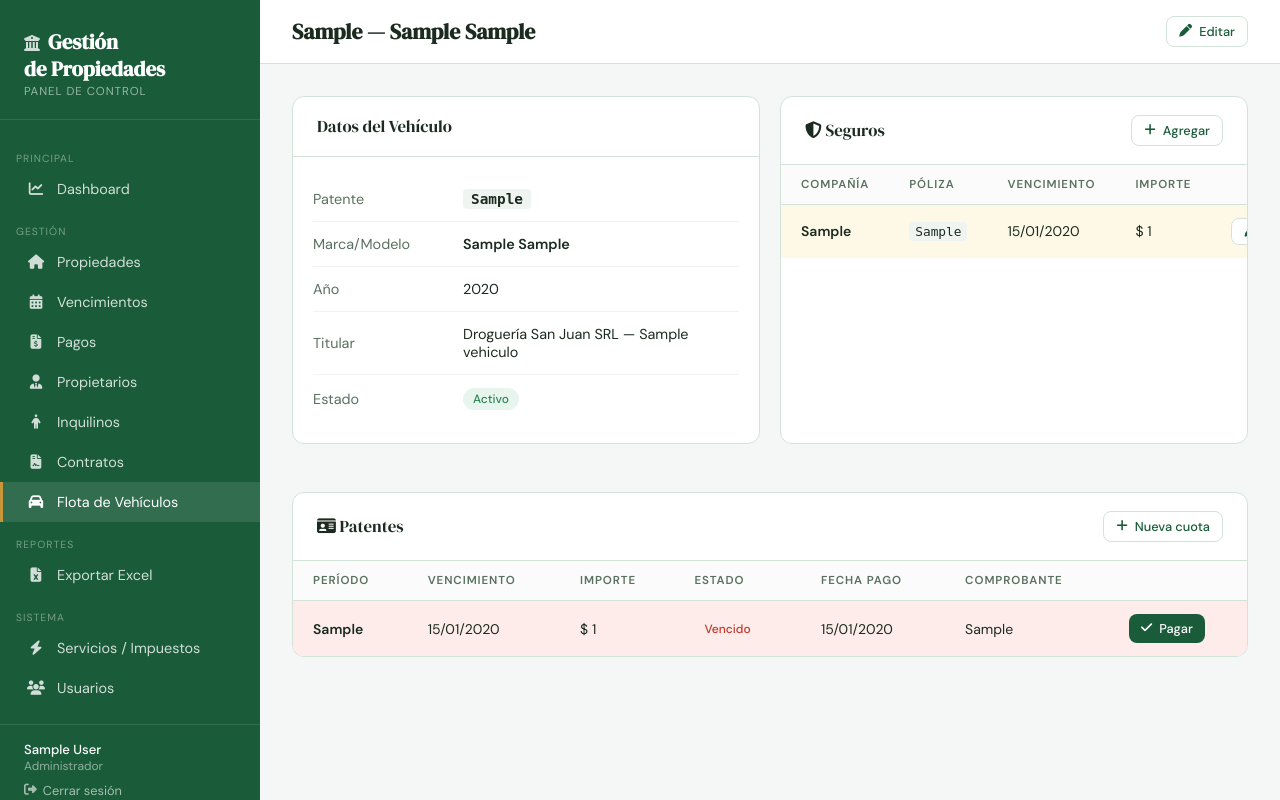
After one commit to noroestenutricionsrl-coder/propiedades-app, a Django app: page /vehiculos/1/ in a window 1280 px wide. The commit adds this page. Run offline with Django 5.2, Linux system fonts and the light colour scheme; a user stored in the database is signed in; tables that the repository leaves empty hold one stand-in row (values such as "Sample post").

Commit message:
agregar modulo flota de vehiculos

```diff
--- a/core/views.py
+++ b/core/views.py
@@ -770,3 +770,176 @@ def contrato_eliminar(request, pk):
         'tipo': 'el contrato',
         'volver': 'contratos_lista',
     })
+
+
+# ============ FLOTA DE VEHÍCULOS ============
+
+@login_required
+def vehiculos_lista(request):
+    from .models import Vehiculo
+    titular = request.GET.get('titular', '')
+    vehiculos = Vehiculo.objects.all()
+    if titular:
+        vehiculos = vehiculos.filter(titular=titular)
+    return render(request, 'core/vehiculos_lista.html', {
+        'vehiculos': vehiculos,
+        'titular_filtro': titular,
+        'titulares': Vehiculo.TITULAR_CHOICES,
+    })
+
+
+@login_required
+def vehiculo_detalle(request, pk):
+    from .models import Vehiculo
+    from datetime import date, timedelta
+    vehiculo = get_object_or_404(Vehiculo, pk=pk)
+    hoy = date.today()
+    en_7_dias = hoy + timedelta(days=7)
+
+    # Actualizar patentes vencidas
+    vehiculo.patentes.filter(estado='pendiente', fecha_vencimiento__lt=hoy).update(estado='vencido')
+
+    seguros = vehiculo.seguros.filter(activo=True).order_by('-fecha_vencimiento')
+    patentes = vehiculo.patentes.all().order_by('-fecha_vencimiento')
+
+    return render(request, 'core/vehiculo_detalle.html', {
+        'vehiculo': vehiculo,
+        'seguros': seguros,
+        'patentes': patentes,
+        'hoy': hoy,
+        'en_7_dias': en_7_dias,
+    })
+
+
+@login_required
+def vehiculo_crear(request):
+    from .forms import VehiculoForm
+    if request.user.perfil.rol == 'consulta':
+        return redirect('vehiculos_lista')
+    if request.method == 'POST':
+        form = VehiculoForm(request.POST)
+        if form.is_valid():
+            v = form.save()
+            return redirect('vehiculo_detalle', pk=v.pk)
+    else:
+        form = VehiculoForm()
+    return render(request, 'core/form_generico.html', {
+        'form': form, 'titulo': 'Nuevo Vehículo', 'volver': 'vehiculos_lista'
+    })
+
+
+@login_required
+def vehiculo_editar(request, pk):
+    from .forms import VehiculoForm
+    from .models import Vehiculo
+    vehiculo = get_object_or_404(Vehiculo, pk=pk)
+    if request.user.perfil.rol == 'consulta':
+        return redirect('vehiculo_detalle', pk=pk)
+    if request.method == 'POST':
+        form = VehiculoForm(request.POST, instance=vehiculo)
+        if form.is_valid():
+            form.save()
+            return redirect('vehiculo_detalle', pk=pk)
+    else:
+        form = VehiculoForm(instance=vehiculo)
+    return render(request, 'core/form_generico.html', {
+        'form': form, 'titulo': f'Editar — {vehiculo}', 'volver': 'vehiculos_lista'
+    })
+
+
+@login_required
+def vehiculo_eliminar(request, pk):
+    from .models import Vehiculo
+    if request.user.perfil.rol == 'consulta':
+        return redirect('vehiculos_lista')
+    vehiculo = get_object_or_404(Vehiculo, pk=pk)
+    if request.method == 'POST':
+        vehiculo.delete()
+        return redirect('vehiculos_lista')
+    return render(request, 'core/confirmar_eliminar.html', {
+        'objeto': str(vehiculo), 'tipo': 'el vehículo', 'volver': 'vehiculos_lista'
+    })
+
+
+@login_required
+def seguro_crear(request, vehiculo_pk):
+    from .forms import SeguroVehiculoForm
+    from .models import Vehiculo
+    vehiculo = get_object_or_404(Vehiculo, pk=vehiculo_pk)
+    if request.user.perfil.rol == 'consulta':
+        return redirect('vehiculo_detalle', pk=vehiculo_pk)
+    if request.method == 'POST':
+        form = SeguroVehiculoForm(request.POST)
+        if form.is_valid():
+            s = form.save(commit=False)
+            s.vehiculo = vehiculo
+            s.save()
+            return redirect('vehiculo_detalle', pk=vehiculo_pk)
+    else:
+        form = SeguroVehiculoForm()
+    return render(request, 'core/form_generico.html', {
+        'form': form, 'titulo': f'Nuevo Seguro — {vehiculo}',
+        'volver': 'vehiculo_detalle', 'volver_pk': vehiculo_pk
+    })
+
+
+@login_required
+def seguro_editar(request, pk):
+    from .forms import SeguroVehiculoForm
+    from .models import SeguroVehiculo
+    seguro = get_object_or_404(SeguroVehiculo, pk=pk)
+    if request.user.perfil.rol == 'consulta':
+        return redirect('vehiculo_detalle', pk=seguro.vehiculo.pk)
+    if request.method == 'POST':
+        form = SeguroVehiculoForm(request.POST, instance=seguro)
+        if form.is_valid():
+            form.save()
+            return redirect('vehiculo_detalle', pk=seguro.vehiculo.pk)
+    else:
+        form = SeguroVehiculoForm(instance=seguro)
+    return render(request, 'core/form_generico.html', {
+        'form': form, 'titulo': f'Editar Seguro — {seguro.vehiculo}',
+        'volver': 'vehiculo_detalle', 'volver_pk': seguro.vehiculo.pk
+    })
+
+
+@login_required
+def patente_crear(request, vehiculo_pk):
+    from .forms import PatenteVehiculoForm
+    from .models import Vehiculo
+    vehiculo = get_object_or_404(Vehiculo, pk=vehiculo_pk)
+    if request.user.perfil.rol == 'consulta':
+        return redirect('vehiculo_detalle', pk=vehiculo_pk)
+    if request.method == 'POST':
+        form = PatenteVehiculoForm(request.POST)
+        if form.is_valid():
+            p = form.save(commit=False)
+            p.vehiculo = vehiculo
+            p.save()
+            return redirect('vehiculo_detalle', pk=vehiculo_pk)
+    else:
+        form = PatenteVehiculoForm()
+    return render(request, 'core/form_generico.html', {
+        'form': form, 'titulo': f'Nueva Patente — {vehiculo}',
+        'volver': 'vehiculo_detalle', 'volver_pk': vehiculo_pk
+    })
+
+
+@login_required
+def patente_pagar(request, pk):
+    from .models import PatenteVehiculo
+    patente = get_object_or_404(PatenteVehiculo, pk=pk)
+    if request.user.perfil.rol == 'consulta':
+        return redirect('vehiculo_detalle', pk=patente.vehiculo.pk)
+    if request.method == 'POST':
+        from datetime import date
+        patente.fecha_pago = request.POST.get('fecha_pago')
+        patente.importe_pagado = request.POST.get('importe_pagado')
+        patente.numero_comprobante = request.POST.get('numero_comprobante', '')
+        patente.estado = 'pagado'
+        patente.save()
+        return redirect('vehiculo_detalle', pk=patente.vehiculo.pk)
+    return render(request, 'core/patente_pagar.html', {
+        'patente': patente,
+        'hoy': date.today().isoformat(),
+    })
--- a/propiedades_app/urls.py
+++ b/propiedades_app/urls.py
@@ -43,4 +43,13 @@ urlpatterns = [
     path('usuarios/nuevo/', views.usuario_crear, name='usuario_crear'),
     path('usuarios/<int:pk>/editar/', views.usuario_editar, name='usuario_editar'),
     path('usuarios/<int:pk>/eliminar/', views.usuario_eliminar, name='usuario_eliminar'),
+    path('vehiculos/', views.vehiculos_lista, name='vehiculos_lista'),
+    path('vehiculos/nuevo/', views.vehiculo_crear, name='vehiculo_crear'),
+    path('vehiculos/<int:pk>/', views.vehiculo_detalle, name='vehiculo_detalle'),
+    path('vehiculos/<int:pk>/editar/', views.vehiculo_editar, name='vehiculo_editar'),
+    path('vehiculos/<int:pk>/eliminar/', views.vehiculo_eliminar, name='vehiculo_eliminar'),
+    path('vehiculos/<int:vehiculo_pk>/seguro/', views.seguro_crear, name='seguro_crear'),
+    path('seguros/<int:pk>/editar/', views.seguro_editar, name='seguro_editar'),
+    path('vehiculos/<int:vehiculo_pk>/patente/', views.patente_crear, name='patente_crear'),
+    path('patentes/<int:pk>/pagar/', views.patente_pagar, name='patente_pagar'),
 ]
--- a/templates/core/base.html
+++ b/templates/core/base.html
@@ -343,6 +343,9 @@ tr:hover td { background: #fafcfb; }
     <a href="{% url 'contratos_lista' %}" class="nav-item {% if 'contrato' in request.resolver_match.url_name %}active{% endif %}">
       <i class="fa-solid fa-file-contract"></i> Contratos
     </a>
+    <a href="{% url 'vehiculos_lista' %}" class="nav-item {% if 'vehiculo' in request.resolver_match.url_name or 'seguro' in request.resolver_match.url_name or 'patente' in request.resolver_match.url_name %}active{% endif %}">
+      <i class="fa-solid fa-car"></i> Flota de Vehículos
+    </a>
     <div class="nav-section">Reportes</div>
     <a href="{% url 'exportar_excel' %}" class="nav-item {% if 'exportar' in request.resolver_match.url_name %}active{% endif %}">
       <i class="fa-solid fa-file-excel"></i> Exportar Excel
--- /dev/null
+++ b/templates/core/vehiculo_detalle.html
@@ -0,0 +1,90 @@
+{% extends 'core/base.html' %}
+{% block title %}{{ vehiculo }}{% endblock %}
+{% block page_title %}{{ vehiculo }}{% endblock %}
+{% block topbar_actions %}
+{% if request.user.perfil.rol != 'consulta' %}
+<a href="{% url 'vehiculo_editar' vehiculo.pk %}" class="btn btn-secondary btn-sm"><i class="fa-solid fa-pen"></i> Editar</a>
+{% endif %}
+{% endblock %}
+{% block content %}
+<div style="display:grid;grid-template-columns:1fr 1fr;gap:20px;margin-bottom:24px">
+  <div class="card">
+    <div class="card-header"><span class="card-title">Datos del Vehículo</span></div>
+    <div class="card-body" style="padding:20px">
+      <table style="font-size:0.9rem">
+        <tr><td style="color:#5a7060;padding:6px 0;width:130px">Patente</td><td><code style="background:#f0f4f1;padding:2px 8px;border-radius:4px;font-weight:600">{{ vehiculo.patente }}</code></td></tr>
+        <tr><td style="color:#5a7060;padding:6px 0">Marca/Modelo</td><td><strong>{{ vehiculo.marca }} {{ vehiculo.modelo }}</strong></td></tr>
+        <tr><td style="color:#5a7060;padding:6px 0">Año</td><td>{{ vehiculo.anio|default:"—" }}</td></tr>
+        <tr><td style="color:#5a7060;padding:6px 0">Titular</td><td>{{ vehiculo.get_titular_display }}{% if vehiculo.titular_nombre %} — {{ vehiculo.titular_nombre }}{% endif %}</td></tr>
+        <tr><td style="color:#5a7060;padding:6px 0">Estado</td><td>{% if vehiculo.activo %}<span class="badge badge-pagado">Activo</span>{% else %}<span class="badge badge-disponible">Inactivo</span>{% endif %}</td></tr>
+      </table>
+    </div>
+  </div>
+
+  <!-- Seguros -->
+  <div class="card">
+    <div class="card-header">
+      <span class="card-title"><i class="fa-solid fa-shield-halved"></i> Seguros</span>
+      {% if request.user.perfil.rol != 'consulta' %}
+      <a href="{% url 'seguro_crear' vehiculo.pk %}" class="btn btn-secondary btn-sm"><i class="fa-solid fa-plus"></i> Agregar</a>
+      {% endif %}
+    </div>
+    <div class="card-body" style="padding:0">
+      {% if seguros %}
+      <table>
+        <thead><tr><th>Compañía</th><th>Póliza</th><th>Vencimiento</th><th>Importe</th><th></th></tr></thead>
+        <tbody>
+        {% for s in seguros %}
+        <tr class="{% if s.fecha_vencimiento <= en_7_dias %}advertencia-row{% endif %}">
+          <td><strong>{{ s.compania }}</strong></td>
+          <td><code style="font-size:0.8rem;background:#f0f4f1;padding:2px 6px;border-radius:4px">{{ s.numero_poliza }}</code></td>
+          <td>{{ s.fecha_vencimiento|date:"d/m/Y" }}</td>
+          <td>{% if s.importe %}$ {{ s.importe|floatformat:0 }}{% else %}—{% endif %}</td>
+          <td>{% if request.user.perfil.rol != 'consulta' %}<a href="{% url 'seguro_editar' s.pk %}" class="btn btn-secondary btn-sm"><i class="fa-solid fa-pen"></i></a>{% endif %}</td>
+        </tr>
+        {% endfor %}
+        </tbody>
+      </table>
+      {% else %}
+      <div class="empty-state" style="padding:24px"><i class="fa-solid fa-shield-halved"></i><p>Sin seguros cargados.</p></div>
+      {% endif %}
+    </div>
+  </div>
+</div>
+
+<!-- Patentes -->
+<div class="card">
+  <div class="card-header">
+    <span class="card-title"><i class="fa-solid fa-id-card"></i> Patentes</span>
+    {% if request.user.perfil.rol != 'consulta' %}
+    <a href="{% url 'patente_crear' vehiculo.pk %}" class="btn btn-secondary btn-sm"><i class="fa-solid fa-plus"></i> Nueva cuota</a>
+    {% endif %}
+  </div>
+  <div class="card-body">
+  {% if patentes %}
+  <table>
+    <thead><tr><th>Período</th><th>Vencimiento</th><th>Importe</th><th>Estado</th><th>Fecha pago</th><th>Comprobante</th><th></th></tr></thead>
+    <tbody>
+    {% for p in patentes %}
+    <tr class="{% if p.estado == 'vencido' %}alerta-row{% elif p.estado == 'pendiente' %}advertencia-row{% endif %}">
+      <td><strong>{{ p.periodo }}</strong></td>
+      <td>{{ p.fecha_vencimiento|date:"d/m/Y" }}</td>
+      <td>{% if p.importe %}$ {{ p.importe|floatformat:0 }}{% else %}—{% endif %}</td>
+      <td><span class="badge badge-{{ p.estado }}">{{ p.get_estado_display }}</span></td>
+      <td>{{ p.fecha_pago|date:"d/m/Y"|default:"—" }}</td>
+      <td>{{ p.numero_comprobante|default:"—" }}</td>
+      <td>
+        {% if p.estado != 'pagado' and request.user.perfil.rol != 'consulta' %}
+        <a href="{% url 'patente_pagar' p.pk %}" class="btn btn-primary btn-sm"><i class="fa-solid fa-check"></i> Pagar</a>
+        {% endif %}
+      </td>
+    </tr>
+    {% endfor %}
+    </tbody>
+  </table>
+  {% else %}
+  <div class="empty-state"><i class="fa-solid fa-id-card"></i><p>Sin cuotas de patente cargadas.</p></div>
+  {% endif %}
+  </div>
+</div>
+{% endblock %}
```
Also changed, not shown: core/forms.py (+43 -0 lines), core/models.py (+71 -0 lines), templates/core/patente_pagar.html (added, +38 -0 lines), templates/core/vehiculos_lista.html (added, +58 -0 lines), core/migrations/0002_vehiculo_segurovehiculo_patentevehiculo.py (added).
